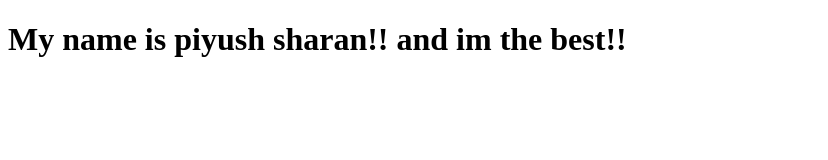
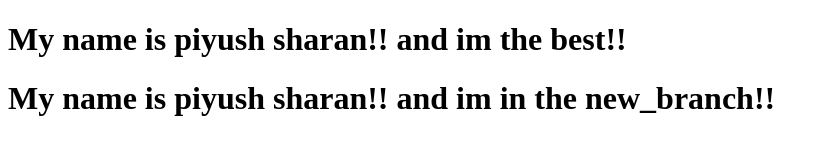
Before and after one commit to pi-sharan/coursera-test, a plain HTML site: page site/index.html in a window 1280 px wide. Shown: the whole page, without its empty margins (0-828 px from the left). Drawn offline with Linux system fonts and the light colour scheme.

Commit message:
edited index in the new branch

```diff
--- a/site/index.html
+++ b/site/index.html
@@ -5,5 +5,6 @@
 </head>
 <body>
 	<h1> My name is piyush sharan!! and im the best!!</h1>
+	<h1> My name is piyush sharan!! and im in the new_branch!!</h1>
 </body>
 </html>
```
